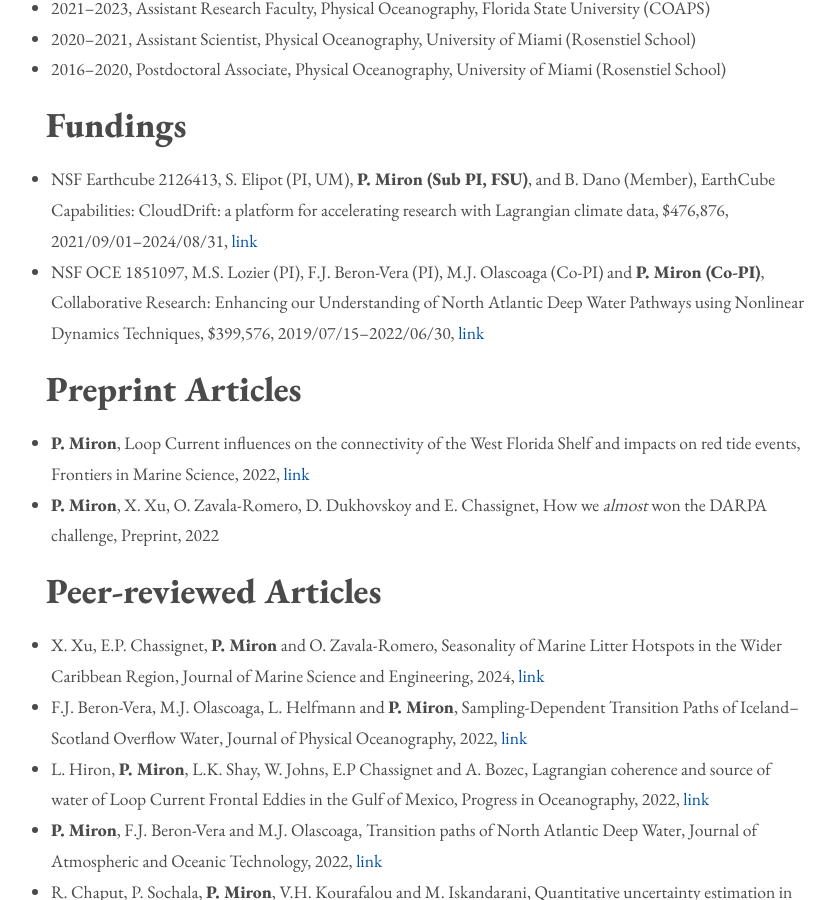
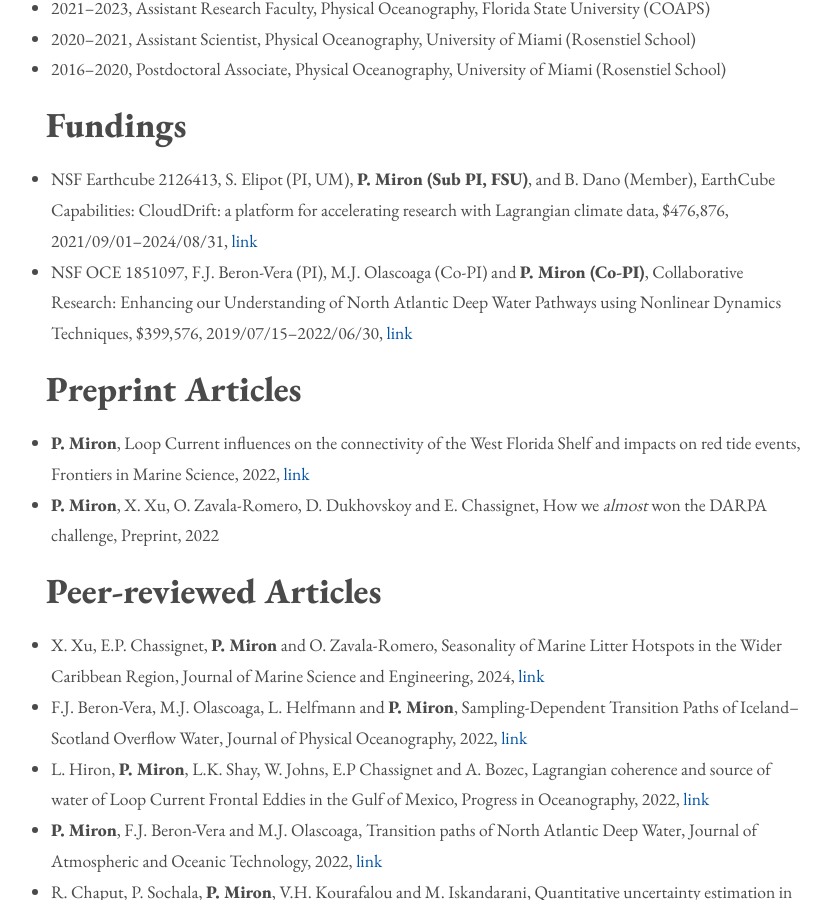
Before and after one commit to philippemiron/philippemiron.github.io, a Jekyll site: the page built from cv.md, in a window 1280 px wide and 900 px high, scrolled down 747 px. Shown: the whole window, without its empty margins (210-1045 px from the left). Built offline with Jekyll 4.4.1, drawn with Linux system fonts in a browser that asks for light colours.

Commit message:
fix funding authors

```diff
--- a/_data/fundings.yml
+++ b/_data/fundings.yml
@@ -6,7 +6,7 @@
   link: https://www.nsf.gov/awardsearch/showAward?AWD_ID=2126413
 
 - id: NSF OCE 1851097
-  pis: 'M.S. Lozier (PI), F.J. Beron-Vera (PI), M.J. Olascoaga (Co-PI) and **P. Miron (Co-PI)**'
+  pis: 'F.J. Beron-Vera (PI), M.J. Olascoaga (Co-PI) and **P. Miron (Co-PI)**'
   title: 'Collaborative Research: Enhancing our Understanding of North Atlantic Deep Water Pathways using Nonlinear Dynamics Techniques'
   amount: '$399,576'
   date: '2019/07/15–2022/06/30'
```
